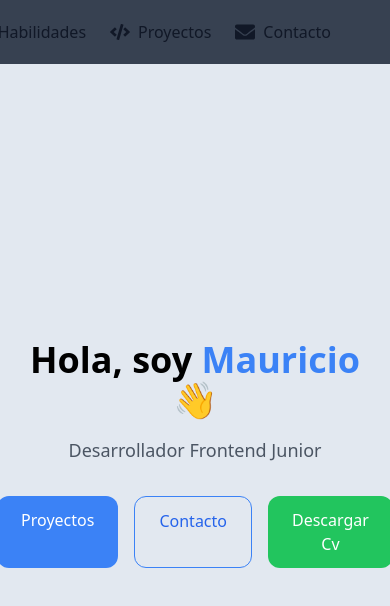
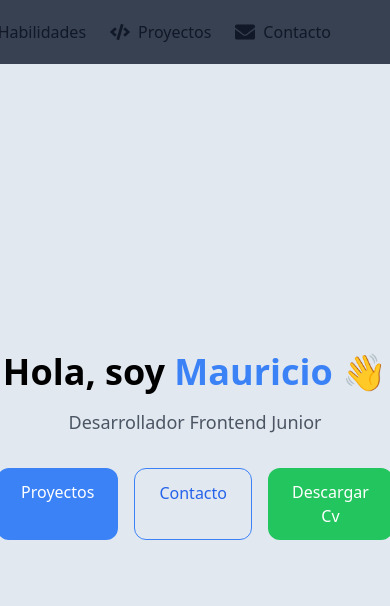
Before and after one commit to Mauricio-Meza/Portfolio, a React (Vite) app: page / in a window 390 px wide. Shown: the top 606 px of the page. Built offline with nearby package versions, Linux system fonts and the light colour scheme.

Commit message:
Fix responsive layout in Contact section

```diff
--- a/src/App.jsx
+++ b/src/App.jsx
@@ -26,7 +26,7 @@ export default function App() {
 
   return (
     <>
-      <div className="bg-slate-200 dark:bg-slate-900 h-screen  flex flex-col overflow-x-hidden">
+      <div className="bg-slate-200 dark:bg-slate-900 h-screen flex flex-col overflow-x-hidden">
 
         <NavBar
           languaje={languaje}
--- a/src/pages/Contact.jsx
+++ b/src/pages/Contact.jsx
@@ -33,13 +33,13 @@ export default function Contact({ t }) {
 
     return (
 
-        <section className="h-full flex justify-center items-center px-6 py-20 overflow-hidden ">
+        <section className=" h-full flex justify-center items-center px-6 py-20">
 
             <motion.div
                 initial={{ opacity: 0, x: -30 }}
                 whileInView={{ opacity: 1, y: 0 }}
                 transition={{ duration: 0.6 }}
-                className="  w-full max-w-xl  bg-white dark:bg-gray-700 text-gray-900  dark:text-white border-gray-200 dark:border-gray-700 rounded-2xl shadow-xl p-8"
+                className=" w-full max-w-xl mx-auto bg-white dark:bg-gray-700 text-gray-900  dark:text-white border-gray-200 dark:border-gray-700 rounded-2xl shadow-xl p-8"
 
             >
                 <h2 className="text-3xl font-bold  mb-2 text-center text-black ">
--- a/src/pages/Home.jsx
+++ b/src/pages/Home.jsx
@@ -5,7 +5,7 @@ import { motion } from "framer-motion";
 export default function Home({ t }) {
   const navigate = useNavigate()
   return (
-    <section className="h-full flex flex-col justify-center items-center text-center px-6 overflow-hidden">
+    <section className="min-h-[calc(100vh-80px)] flex flex-col justify-center items-center text-center ">
       <motion.h1
         initial={{ opacity: 0, y: 20 }}
         animate={{ opacity: 1, y: 0 }}
```
